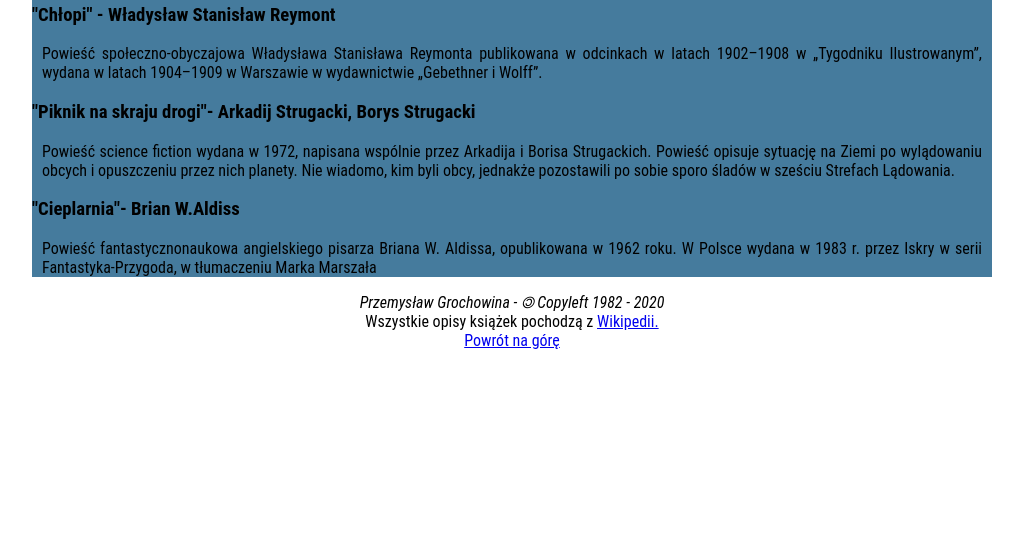
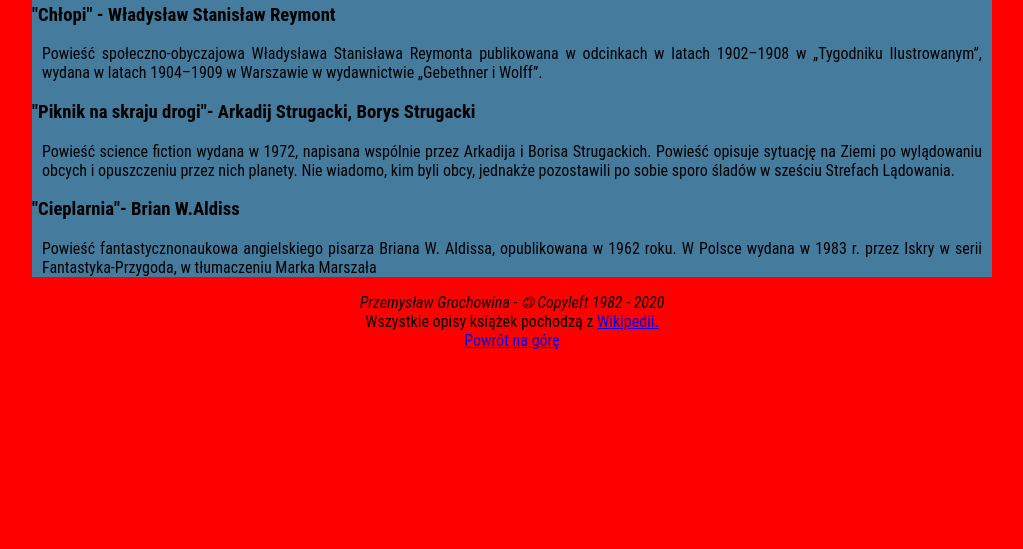
Before and after one commit to pgrochowina/homepage, a plain HTML site: page index.html in a window 1280 px wide. Shown: the part 251-800 px from the top of the page, without its empty margins (128-1151 px from the left). Drawn offline with Linux system fonts and the light colour scheme.

```diff
--- a/style.css
+++ b/style.css
@@ -1,5 +1,5 @@
 body {
-    background #F1FAEE;
+    background: red;
     font-family: "Roboto Condensed", Helvetica, Verdana, sans-serif;
     width: 75%;
     margin: 0 auto;
```
